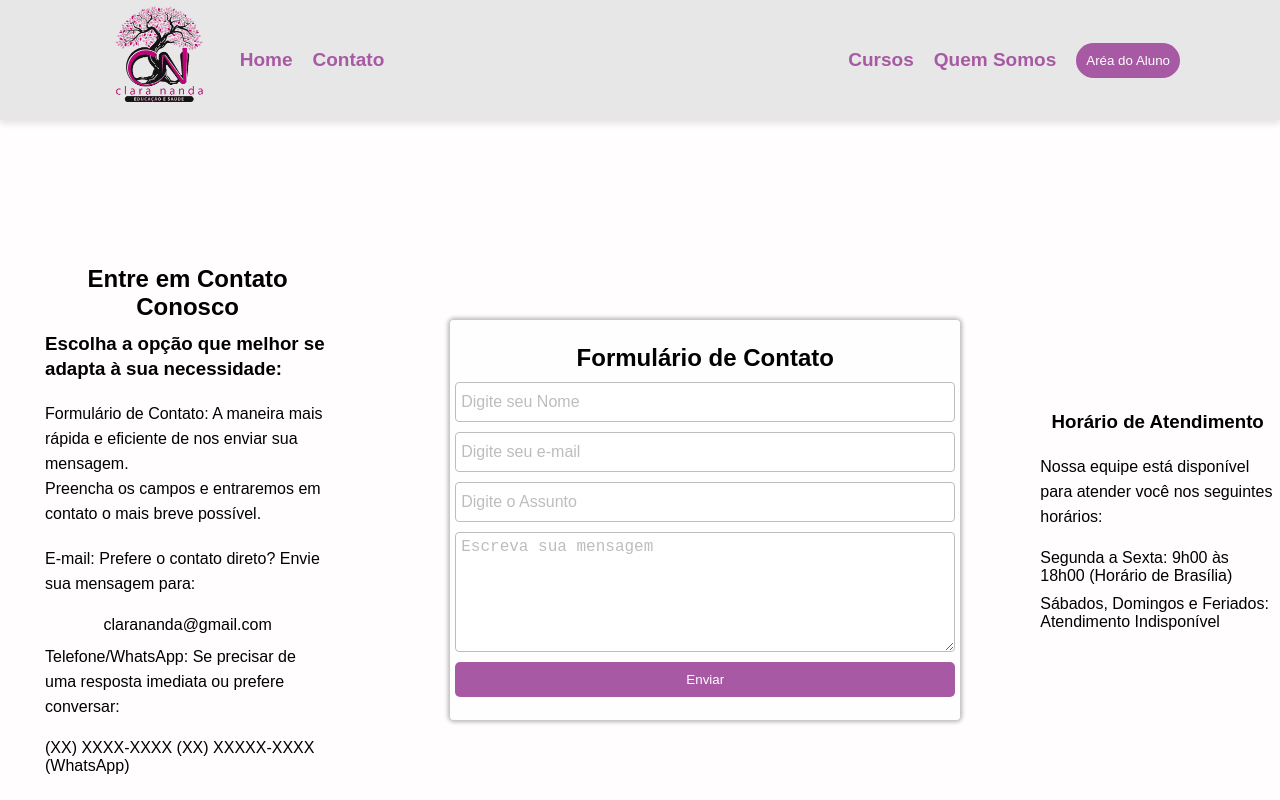
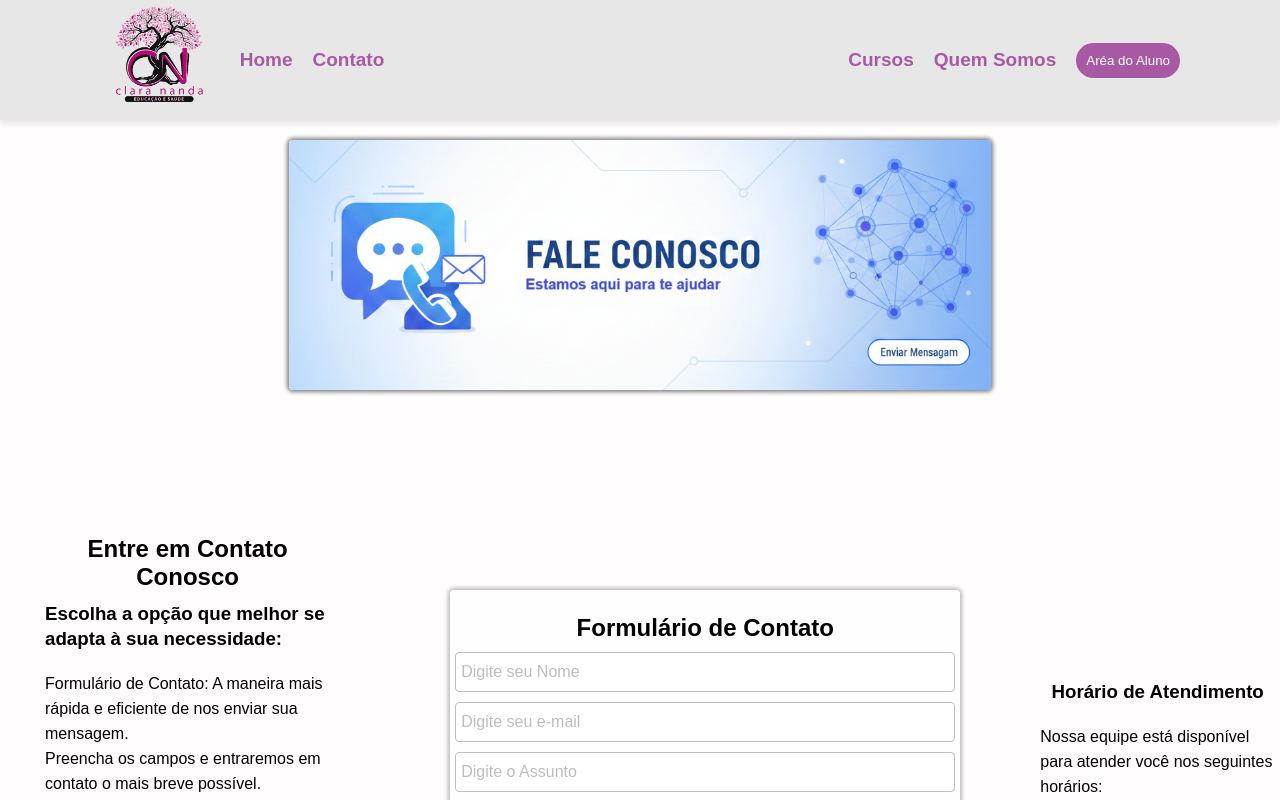
Before and after one commit to Rodrigo2811/ClaraNanda, a React (Vite) app: page /Contato in a window 1280 px wide. Shown: the top 800 px of the page. Built offline with nearby package versions, Linux system fonts and the light colour scheme.

Commit message:
feat: correção css page contato

```diff
--- a/src/pages/Contact/Contact.jsx
+++ b/src/pages/Contact/Contact.jsx
@@ -1,13 +1,20 @@
 import NavBar from "../../components/navBar/navBar";
 import Container from "../../components/secao/secao";
 import Footer from "../../components/footer/footer";
+
+import banner_contato from '../../image/banner_contato.png'
 
 import style from './contato.module.css'
 const Contact = () => {
     return (
         <>
             <NavBar />
+
+            <div className={style.containerBanner}>
+                <img src={banner_contato} alt="banner contato" />
+            </div>
             <Container>
+
                 <section className={style.secaoFormaContato}>
 
                     <h2>Entre em Contato Conosco</h2>
--- a/src/pages/Contact/contato.module.css
+++ b/src/pages/Contact/contato.module.css
@@ -82,3 +82,18 @@ textarea {
     gap: 10px;
     font-size: 16px;
 }
+
+.containerBanner {
+    display: flex;
+    justify-content: center;
+    margin: 0 auto;
+    background-color: rgb(255, 253, 253);
+}
+
+.containerBanner img {
+    width: auto;
+    height: 250px;
+    border-radius: 4px;
+    box-shadow: 0 0 4px 2px grey;
+    margin-top: 20px;
+}
--- a/src/pages/Home/home.module.css
+++ b/src/pages/Home/home.module.css
@@ -6,7 +6,7 @@
 
 .containerBanner img {
     width: auto;
-    height: 400px;
+    height: 300px;
     border-radius: 4px;
     box-shadow: 0 0 4px 2px grey;
 }
```
Also changed, not shown: src/image/banner_contato.png (added), 1 other file (tests, documents, lock files or other folders).
